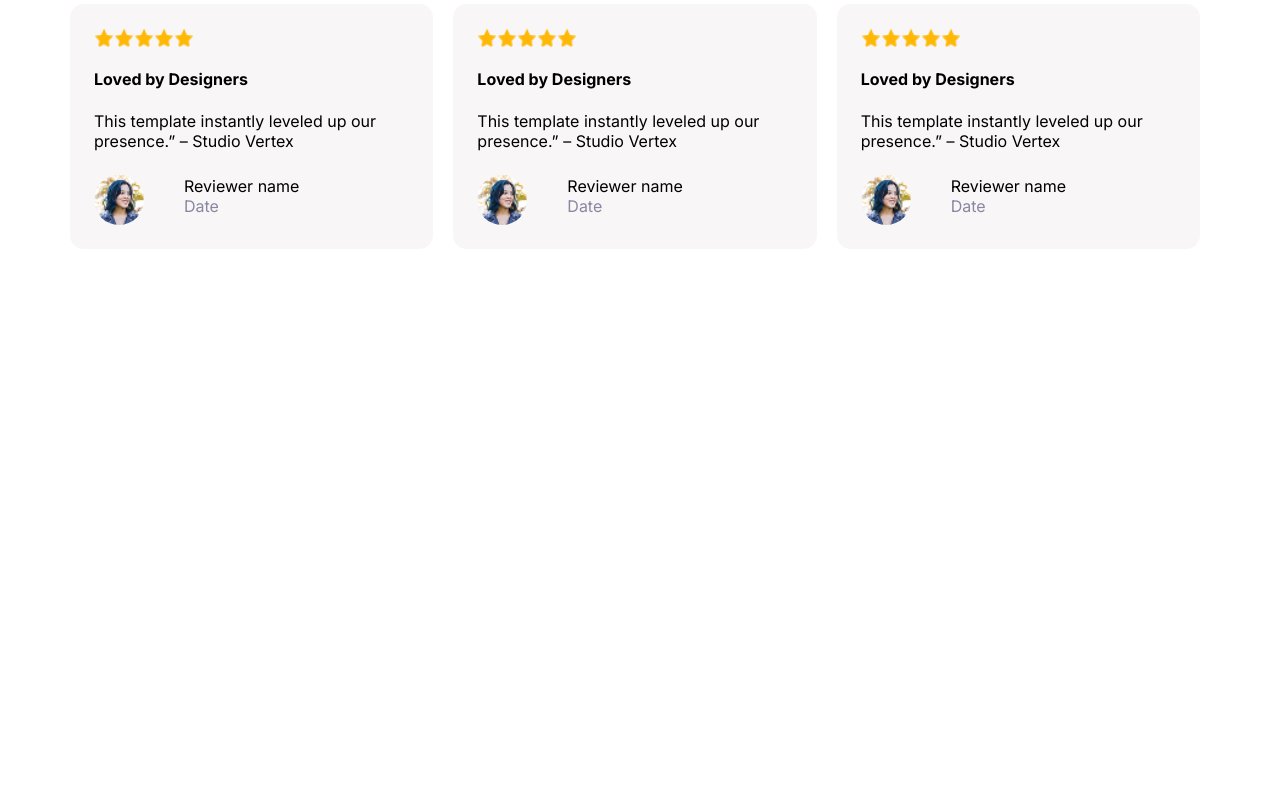
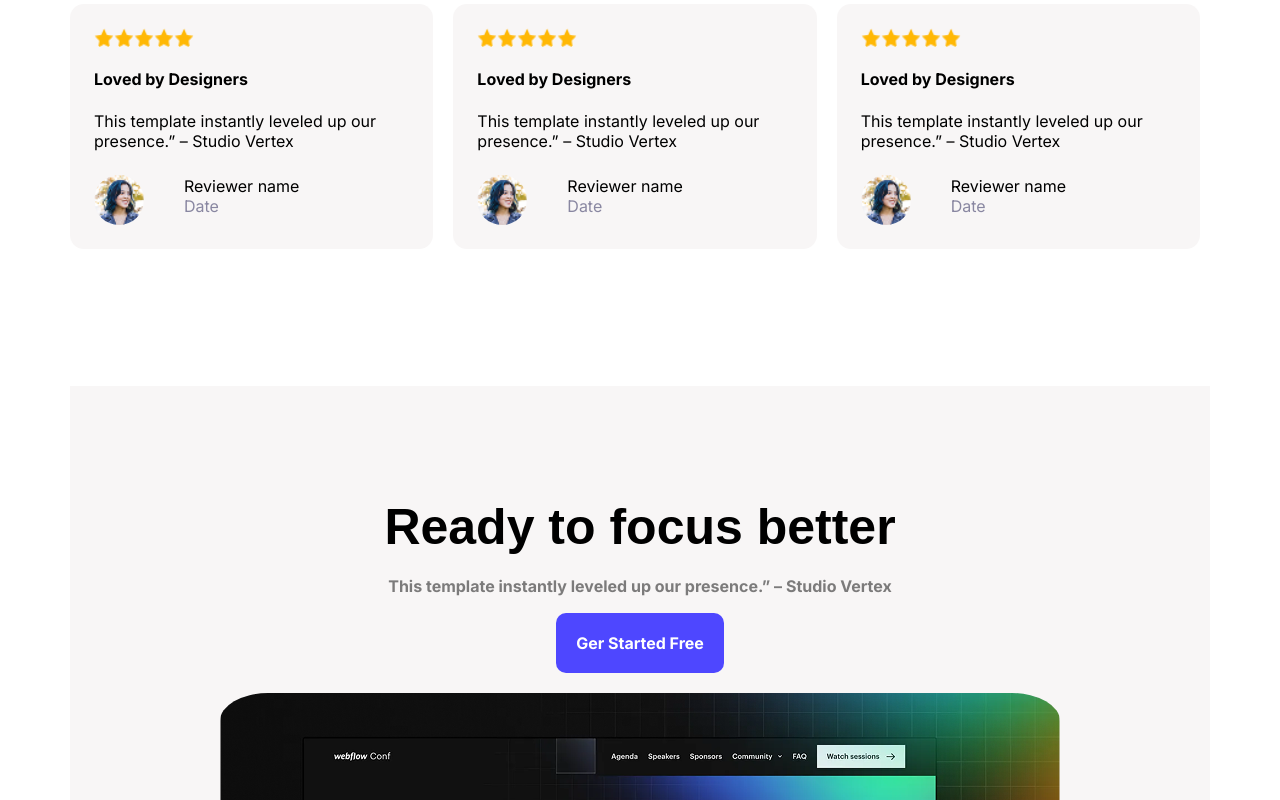
Before and after one commit to mahmudulhasan2025/assign-ment-one, a plain HTML site: page index.html in a window 1280 px wide. Shown: the part 2000-2800 px from the top of the page. Before the commit the page ends 2386 px from the top, so only its background shows below. Drawn offline with Linux system fonts and the light colour scheme.

Commit message:
Webflow Conf2022 Free Access

```diff
--- a/index.html
+++ b/index.html
@@ -56,8 +56,6 @@
         <!-- what is do section start -->
          <section class="rating">
          <h3 class="section-title raleway-normal">What our users say</h3>
-
-
          <div class="skills-container">
             <!-- .skill*3>+h4.skill-title+p.skill-description  -->
             <div class="skill">
@@ -116,6 +114,17 @@
             </div>
          </div>
          </section>
+        <section>
+            <div class="webflow">
+                <h1 class="secondary-banner-h1 raleway-normal">Ready to focus better</h1>
+                <h6 class="secondary-banner-h6">This template instantly leveled up our presence.” – Studio Vertex</h6>
+                <div>
+                <botton class="btn-primary secondary-banner-button">Ger Started Free</botton>
+                </div>
+
+                <img class="secondary-banner-img" src="Assets/wc-big.png" alt="">
+             </div>
+        </section>
     </main>
     <footer>
 
--- a/styles/portfolio.css
+++ b/styles/portfolio.css
@@ -44,9 +44,9 @@ nav ul li{
     list-style: none;
 
 }
-nav ul a{
+/* nav ul a{
     text-decoration: none;
-}
+} */
  /* Button */
  .btn-primary{
     background-color: #4E47FF;
@@ -55,6 +55,7 @@ nav ul a{
     padding: 12px 36px;
     border-radius: 10px;
     border: none;
+    text-decoration: none;
  }
  .description{
     font-size: 65px;
@@ -199,3 +200,34 @@ main{
     margin-top: 20px;
     margin:0;
 }
+
+/* secondary banner style*/
+
+
+.webflow{
+    max-width: 1140px;
+    height: auto;
+    background-color: rgba(242, 237, 237, 0.5);
+    padding: 71px  150px;
+    text-align: center;
+}
+.secondary-banner-h1{
+    font-weight: bold;
+    font-size: 50px;
+    margin-bottom: 20px ;
+}
+.secondary-banner-h6{
+    color: rgba(0, 0, 0, 0.5);
+    font-size: 16px;
+    margin-top: 0;
+}
+.secondary-banner-img{
+    height: 364.77px;
+    width: 840px;
+    padding-top: 20px;
+    margin-top: 20px;
+}
+.secondary-banner-button{
+    text-align: center;
+    padding: 20px;
+}
```
